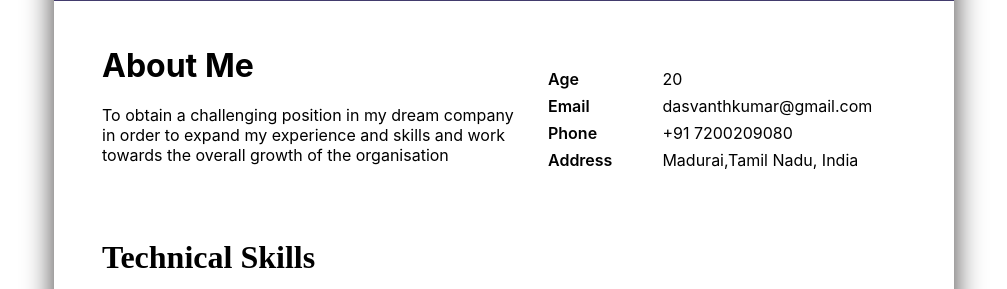
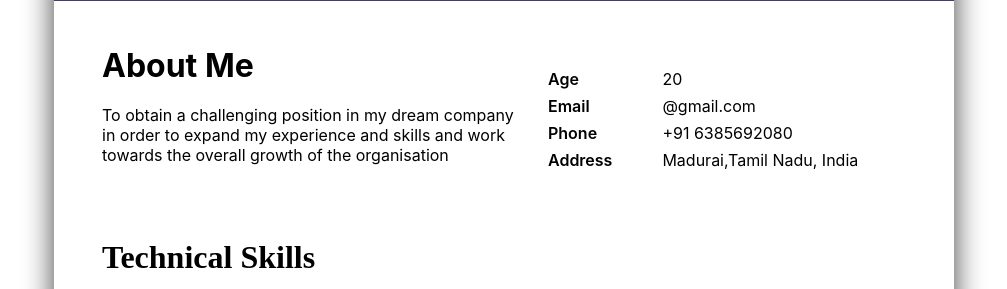
Before and after one commit to IBM-EPBL/IBM-Project-26299-1660024184, a Flask app: template Project development phase/Sprint 1/templates/index.html in a window 1280 px wide. Shown: the part 667-956 px from the top of the page, without its empty margins (136-1143 px from the left). Run offline with Flask 2, Linux system fonts and the light colour scheme; the template is opened without the code that fills it, so the values that code supplies are empty.

Commit message:
Update index.html

```diff
--- a/Assignments/Team lead Dasvanth/Assignment 1 Dasvanth/Template/index.html
+++ b/Assignments/Team lead Dasvanth/Assignment 1 Dasvanth/Template/index.html
@@ -46,8 +46,8 @@
           </span>
           <span class="ct-det">
             <p>20</p>
-            <p>dasvanthkumar@gmail.com</p>
-            <p>+91 7200209080</p>
+            <p>@gmail.com</p>
+            <p>+91 6385692080</p>
             <p>Madurai,Tamil Nadu, India</p>
           </span>
         </div>
```
